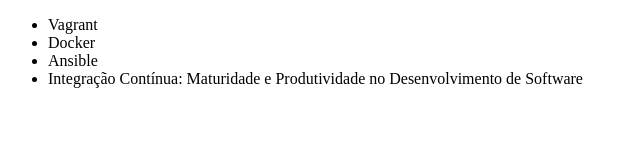
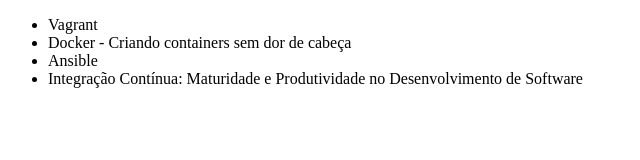
Before and after one commit to lnpsiqueira/alura-git, a plain HTML site: page index.html in a window 1280 px wide. Shown: the whole page, without its empty margins (0-640 px from the left). Drawn offline with Linux system fonts and the light colour scheme.

Commit message:
corrigindo bug

```diff
--- a/index.html
+++ b/index.html
@@ -7,7 +7,7 @@
 <body>
     <ul>
         <li>Vagrant</li>
-        <li>Docker</li>
+        <li>Docker - Criando containers sem dor de cabeça</li>
         <li>Ansible</li>
         <li>Integração Contínua: Maturidade e Produtividade no Desenvolvimento de Software</li>
     </ul>
```
